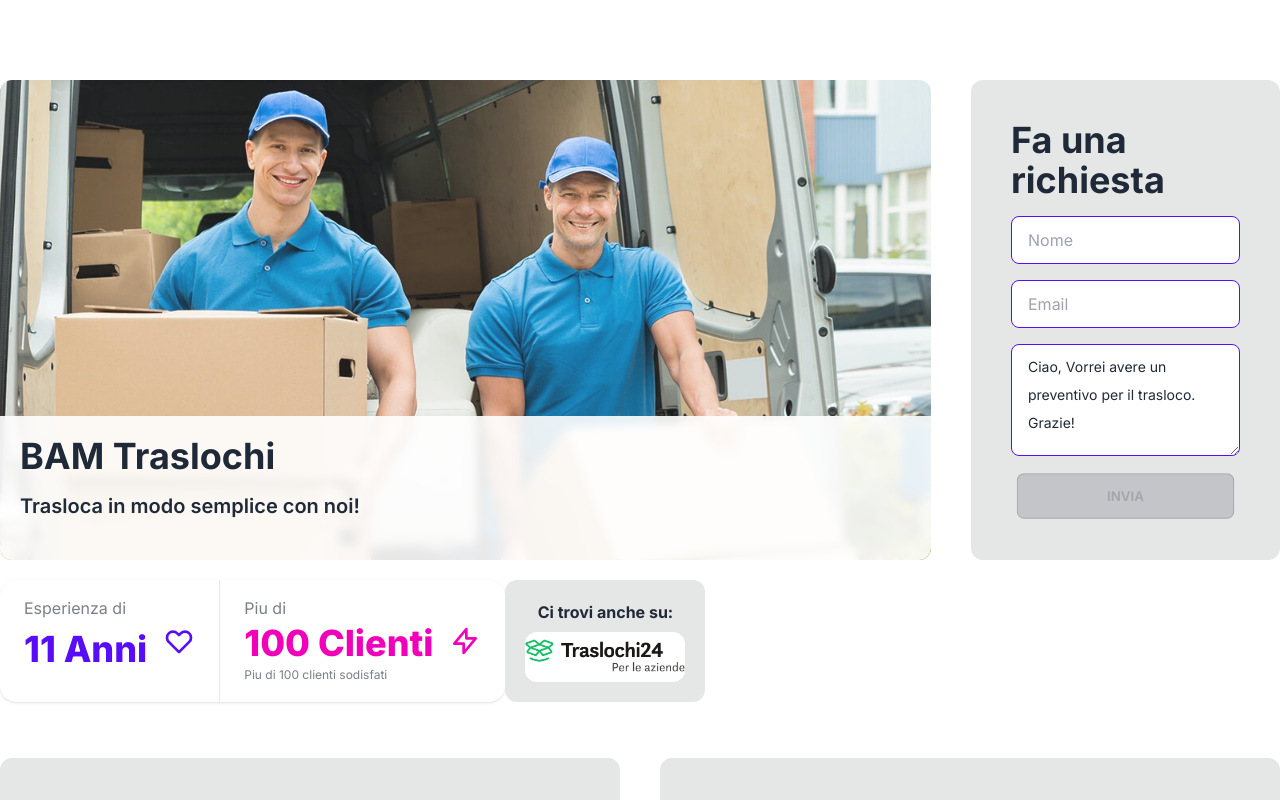
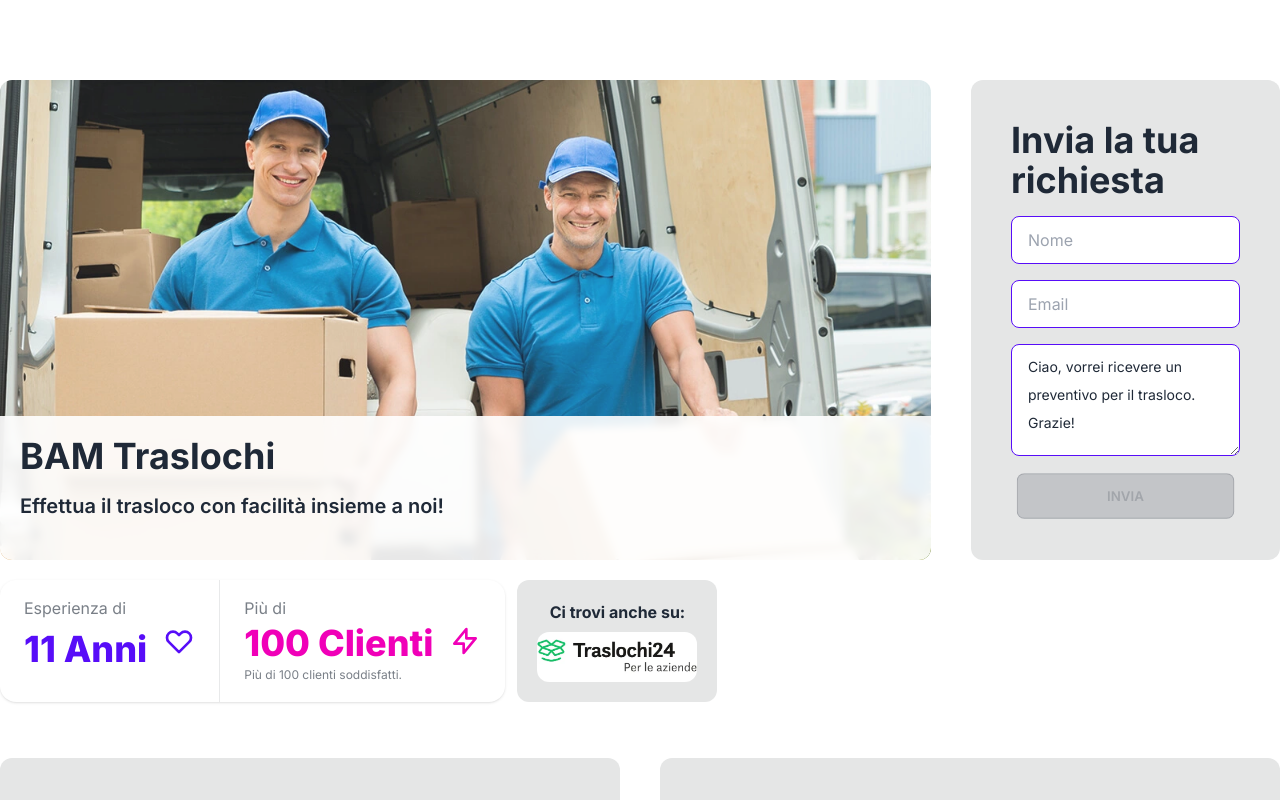
Before and after one commit to andiq123/bam-traslochi, a Next.js app: page / in a window 1280 px wide. Shown: the part 760-1560 px from the top of the page. Built offline with nearby package versions, Linux system fonts and the light colour scheme.

Commit message:
added sharp and optimizations

```diff
--- a/app/components/About.tsx
+++ b/app/components/About.tsx
@@ -1,6 +1,6 @@
 import { FontAwesomeIcon } from "@fortawesome/react-fontawesome";
 import { Contact } from "../data/site-info";
-import { faBusinessTime, faTruck } from "@fortawesome/free-solid-svg-icons";
+import { faTruck } from "@fortawesome/free-solid-svg-icons";
 import InfoElement from "./layout/InfoElement";
 
 function About() {
--- a/app/components/Footer.tsx
+++ b/app/components/Footer.tsx
@@ -10,19 +10,23 @@ function Footer() {
     <footer className="footer p-5 bg-base-300 flex flex-wrap items-center justify-between">
       <div>
         <FontAwesomeIcon icon={faTruck} className="h-14 w-14" />
-        <p>#BAM Traslochi SRL</p>
+        <p className="font-bold">#BAM Traslochi SRL</p>
       </div>
 
-      <div className="flex items-center gap-3">
+      <div className="flex items-center gap-3 mt-auto">
         <FontAwesomeIcon icon={faCopyright} className="h-5 w-5" />
-        <p>Copyright Andrei</p>
+        <p className="font-bold">Copyright Andrei</p>
       </div>
 
       <div className="flex items-center">
         <FontAwesomeIcon icon={faBusinessTime} className="h-14 w-14" />
         <div className="flex flex-col">
-          <p>Lunedi-Venerdi: 08 - 20</p>
-          <p>Sabato: 08 - 12:30</p>
+          <p>
+            <strong>Lunedì-Venerdì:</strong> 08:00 - 20:00
+          </p>
+          <p>
+            <strong>Sabato:</strong> 08:00 - 12:30
+          </p>
         </div>
       </div>
     </footer>
--- a/app/components/Hero.tsx
+++ b/app/components/Hero.tsx
@@ -18,7 +18,9 @@ function Hero() {
         <div className="absolute bottom-0 lg:h-[30%] left-0 w-full bg-base-100 bg-opacity-90 p-5 backdrop-blur-sm">
           <div className="text-4xl font-bold">BAM Traslochi</div>
           <div className="text-xl mt-4">
-            <p className="font-semibold">Trasloca in modo semplice con noi!</p>
+            <p className="font-semibold">
+              Effettua il trasloco con facilità insieme a noi!
+            </p>
           </div>
         </div>
       </div>
@@ -35,12 +37,3 @@ function Hero() {
 }
 
 export default Hero;
-
-{
-  /* <div className="flex flex-col gap-5 w-full h-full">
-<div className="skeleton h-80 w-full"></div>
-<div className="skeleton h-4 w-52"></div>
-<div className="skeleton h-4 w-full"></div>
-<div className="skeleton h-4 w-full"></div>
-</div> */
-}
--- a/app/components/Stats.tsx
+++ b/app/components/Stats.tsx
@@ -4,7 +4,7 @@ import Link from "next/link";
 
 function Stats() {
   return (
-    <div className="flex justify-start lg:flex-row flex-col">
+    <div className="flex justify-start lg:flex-row flex-col gap-3">
       <div className="stats lg:stats-horizontal stats-vertical shadow">
         <div className="stat">
           <div className="stat-figure text-primary">
@@ -44,9 +44,9 @@ function Stats() {
               ></path>
             </svg>
           </div>
-          <div className="stat-title">Piu di</div>
+          <div className="stat-title">Più di</div>
           <div className="stat-value text-secondary">100 Clienti</div>
-          <div className="stat-desc">Piu di 100 clienti sodisfati</div>
+          <div className="stat-desc">Più di 100 clienti soddisfatti.</div>
         </div>
       </div>
       <Link
--- a/app/components/layout/FormContent.tsx
+++ b/app/components/layout/FormContent.tsx
@@ -10,7 +10,7 @@ type Contact = {
 
 function FormContent() {
   const defaultMessage =
-    "Ciao, Vorrei avere un preventivo per il trasloco. Grazie!";
+    "Ciao, vorrei ricevere un preventivo per il trasloco. Grazie!";
 
   const [contact, setContact] = useState<Contact>({
     name: "",
@@ -42,7 +42,7 @@ function FormContent() {
 
   return (
     <>
-      <div className="text-4xl font-bold">Fa una richiesta</div>
+      <div className="text-4xl font-bold">Invia la tua richiesta</div>
       <div className="text-xl mt-4">
         <form
           className="flex flex-col gap-4"
--- a/app/components/layout/Modal.tsx
+++ b/app/components/layout/Modal.tsx
@@ -1,4 +1,3 @@
-import React from "react";
 import FormContent from "./FormContent";
 
 function Modal() {
--- a/app/components/layout/Navbar.tsx
+++ b/app/components/layout/Navbar.tsx
@@ -1,5 +1,4 @@
 import Link from "next/link";
-import React from "react";
 import Image from "next/image";
 import Logo from "../../../public/images/cargo.webp";
 
--- a/app/components/layout/OpenModal.tsx
+++ b/app/components/layout/OpenModal.tsx
@@ -9,7 +9,7 @@ function OpenModal() {
         doc.showModal();
       }}
     >
-      Fa una richiesta
+      Invia la tua richiesta
     </button>
   );
 }
--- a/app/components/layout/Padding.tsx
+++ b/app/components/layout/Padding.tsx
@@ -1,5 +1,3 @@
-import React from "react";
-
 function Padding({ children }: { children: React.ReactNode }) {
   return <div className="max-w-7xl mx-auto py-10 lg:px-0 px-2">{children}</div>;
 }
--- a/package.json
+++ b/package.json
@@ -18,7 +18,8 @@
     "next": "14.0.3",
     "react": "^18",
     "react-dom": "^18",
-    "react-hot-toast": "^2.4.1"
+    "react-hot-toast": "^2.4.1",
+    "sharp": "^0.32.6"
   },
   "devDependencies": {
     "@types/node": "^20",
```
Also changed, not shown: 1 other file (tests, documents, lock files or other folders).
